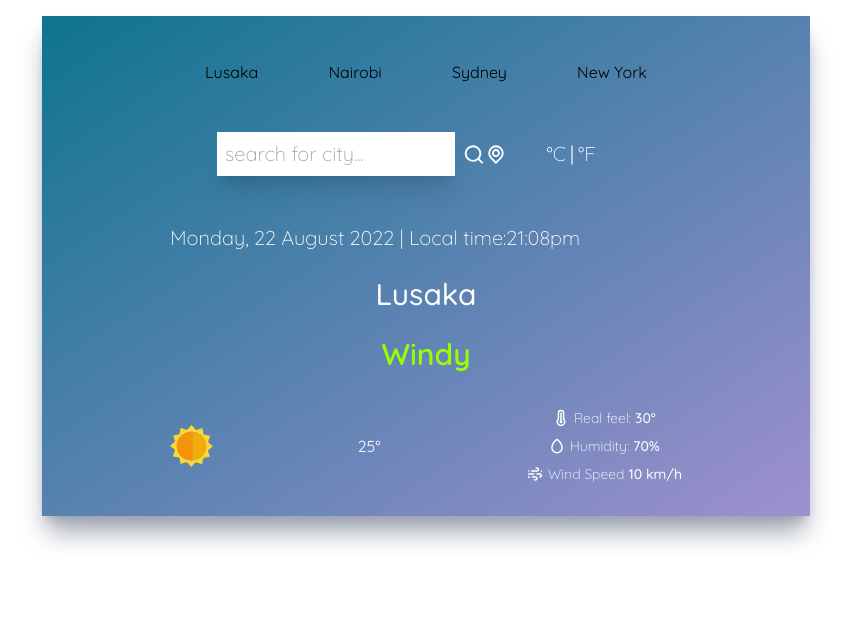
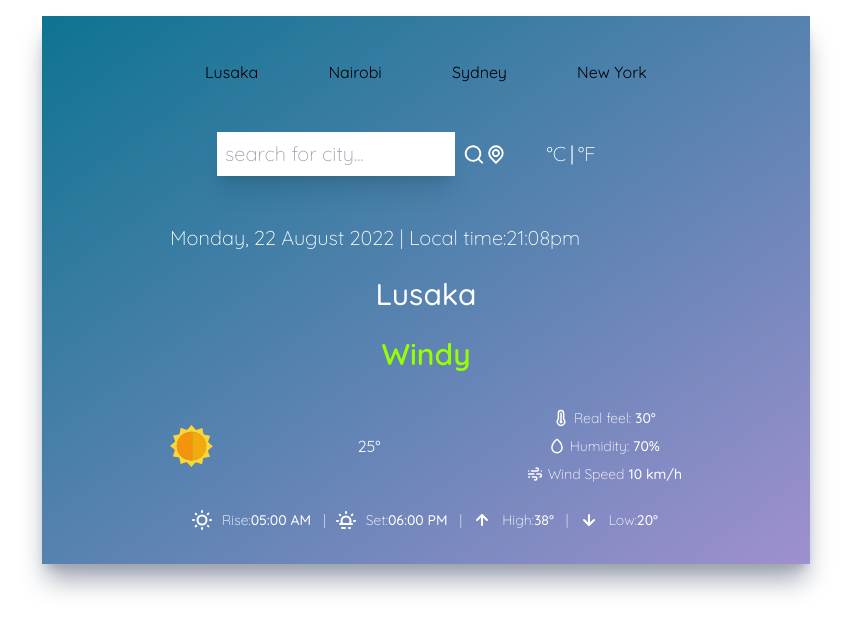
Before and after one commit to Mutalenic/weather_app, a React (Create React App) app: page / in a window 1280 px wide. Shown: the top 632 px of the page, without its empty margins (214-1065 px from the left). Built offline with nearby package versions, Linux system fonts and the light colour scheme.

Commit message:
Add sunrise and sunset

```diff
--- a/src/components/WeatherParameters.jsx
+++ b/src/components/WeatherParameters.jsx
@@ -1,7 +1,6 @@
 import React from 'react';
-import sun from '../assets/sun.svg';
 import {
-  UiArrowUp,
+  UilArrowUp,
   UilArrowDown,
   UilTemperature,
   UilTear,
@@ -9,6 +8,8 @@ import {
   UilSun,
   UilSunset,
 } from '@iconscout/react-unicons';
+import sun from '../assets/sun.svg';
+
 function WeatherParameters() {
   return (
     <div>
@@ -20,22 +21,46 @@ function WeatherParameters() {
         <p className="flex flex-col space-y-2">25°</p>
         <div className="flex flex-col space-y-2">
           <div className="flex font-light text-sm items-center justify-center">
-            <UilTemperature size={18} className="mr-1"/>
+            <UilTemperature size={18} className="mr-1" />
             Real feel:
             <span className="font-medium ml-1">30°</span>
           </div>
           <div className="flex font-light text-sm items-center justify-center">
-            <UilTear size={18} className="mr-1"/>
+            <UilTear size={18} className="mr-1" />
             Humidity:
             <span className="font-medium ml-1">70%</span>
           </div>
           <div className="flex font-light text-sm items-center justify-center">
-            <UilWind size={18} className="mr-1"/>
+            <UilWind size={18} className="mr-1" />
             Wind Speed
             <span className="font-medium ml-1">10 km/h</span>
           </div>
-
         </div>
+      </div>
+      <div className="flex flex-row items-center justify-center space-x-2 text-white text-sm py-3">
+        <UilSun />
+        <p className="font-light">
+          Rise:
+          <span className="font-medium mr-1">05:00 AM</span>
+        </p>
+        <p className="font-light">|</p>
+        <UilSunset />
+        <p className="font-light">
+          Set:
+          <span className="font-medium mr-1">06:00 PM</span>
+        </p>
+        <p className="font-light">|</p>
+        <UilArrowUp />
+        <p className="font-light">
+          High:
+          <span className="font-medium mr-1">38°</span>
+        </p>
+        <p className="font-light">|</p>
+        <UilArrowDown />
+        <p className="font-light">
+          Low:
+          <span className="font-medium mr-1">20°</span>
+        </p>
       </div>
     </div>
   );
```
